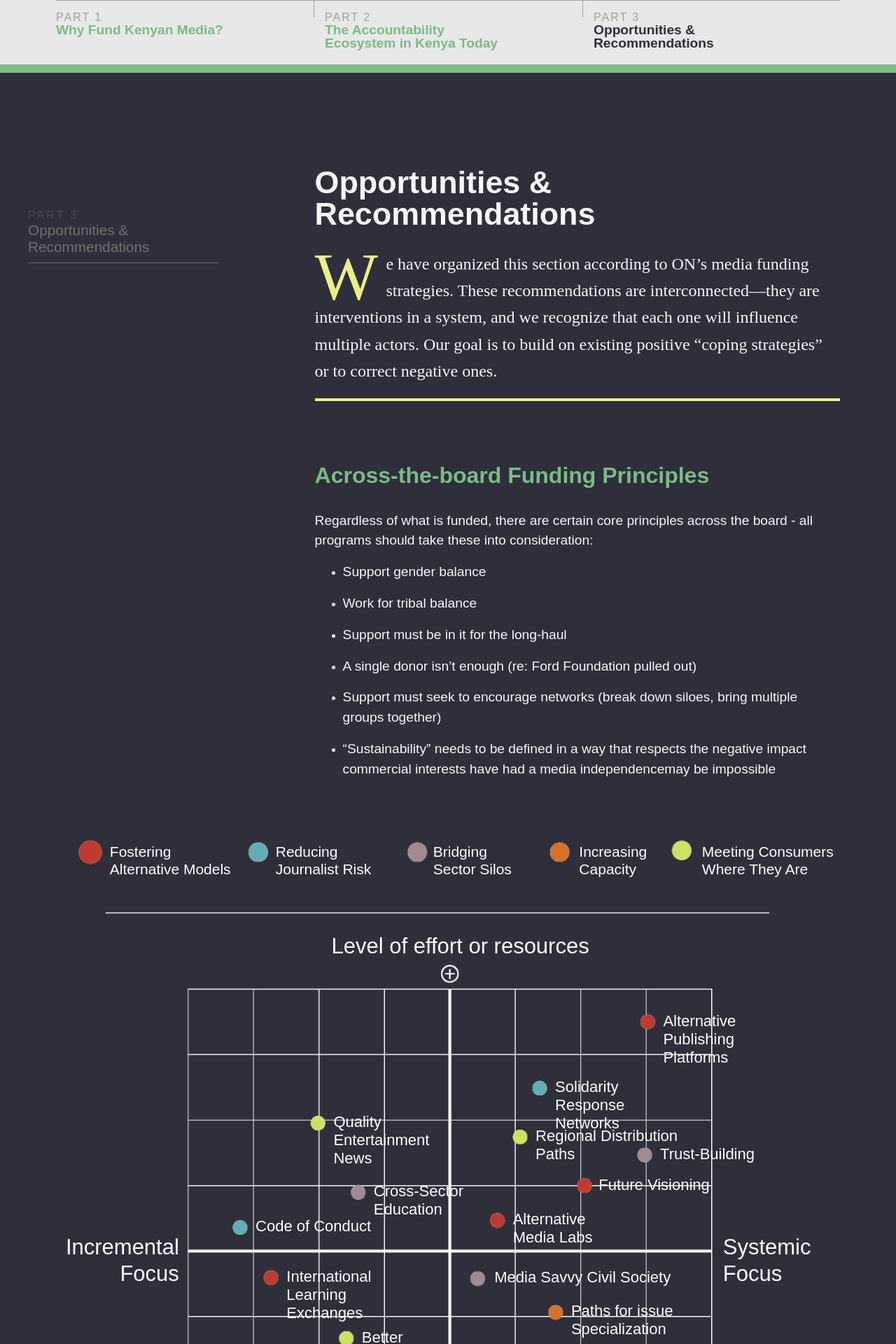
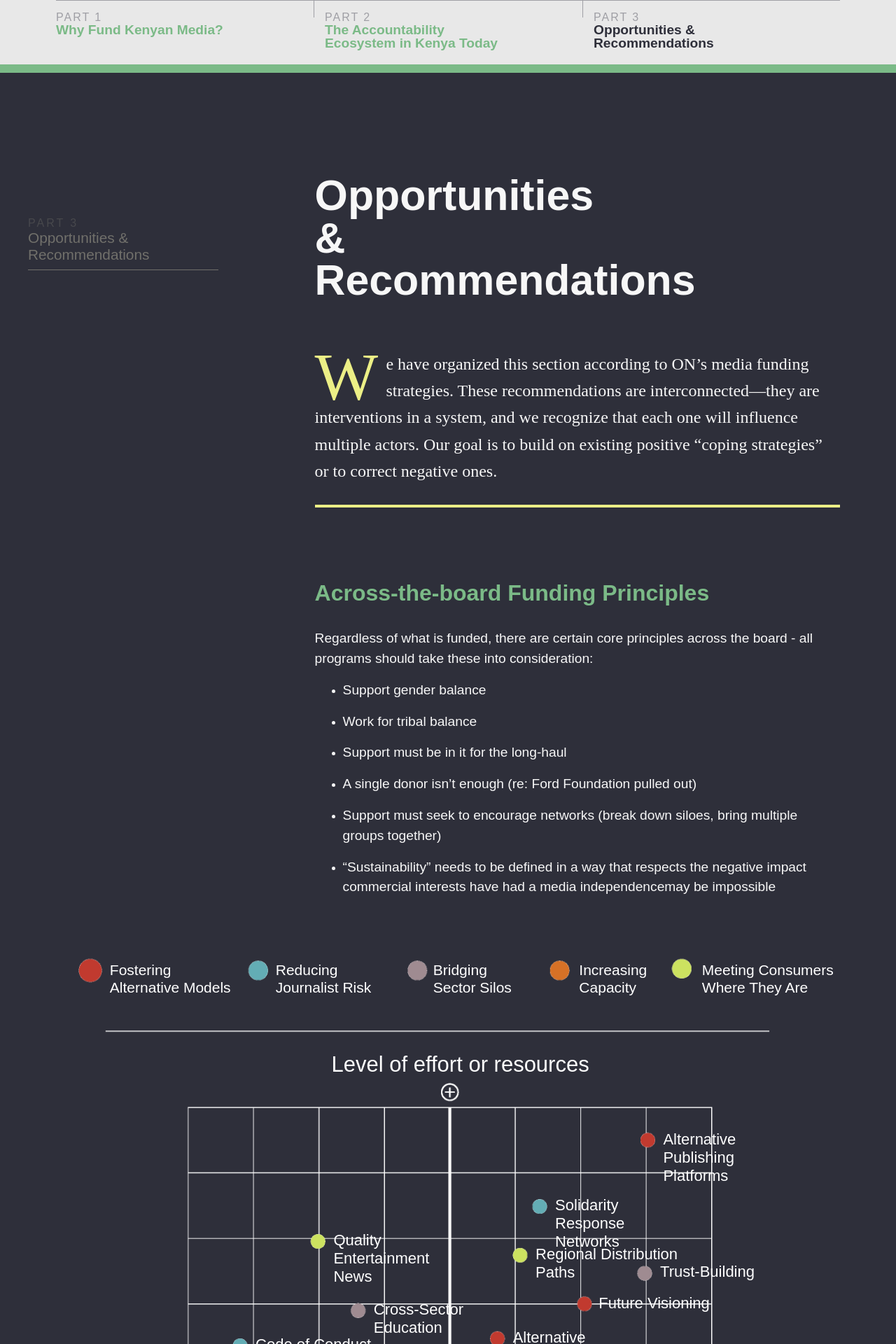
Before and after one commit to theReboot/onken, a Jekyll site: the page built from 3-opportunities-recommendations/index.md, in a window 1280 px wide. Shown: the top 1920 px of the page at 70% size. Built offline with Jekyll 4.4.1, drawn with Linux system fonts in a browser that asks for light colours; nearby versions of some CDN libraries.

Commit message:
Bigger headings

```diff
--- a/assets/main.scss
+++ b/assets/main.scss
@@ -248,9 +248,18 @@ h6 {
 }
 
 h1 {
-  font-size: 2.8rem;
+  font-size: 3.8rem;
   font-weight: 700;
   line-height: 1;
+  max-width: 27rem;
+
+  @include breakpoint('tablet') {
+    font-size: 2.8rem;
+  }
+
+  @include breakpoint('mobile') {
+    font-size: 2rem;
+  }
 }
 
 h2 {
@@ -340,8 +349,8 @@ blockquote p {
   font-family: $serif;
   font-size: 1.5rem;
   line-height: 1.6;
-  margin-bottom: 1.7rem;
-  padding-bottom: 1.2rem;
+  margin-bottom: 2.7rem;
+  padding: 1.8rem 0;
 
   &::first-letter {
     color: $yellow;
```
Also changed, not shown: 2 other files.
